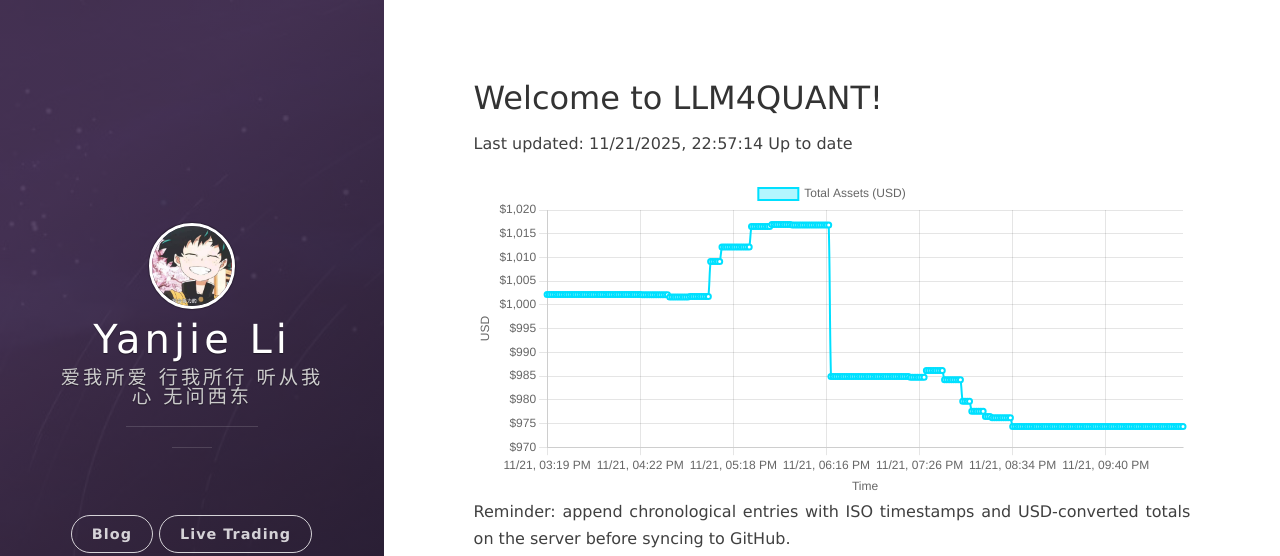
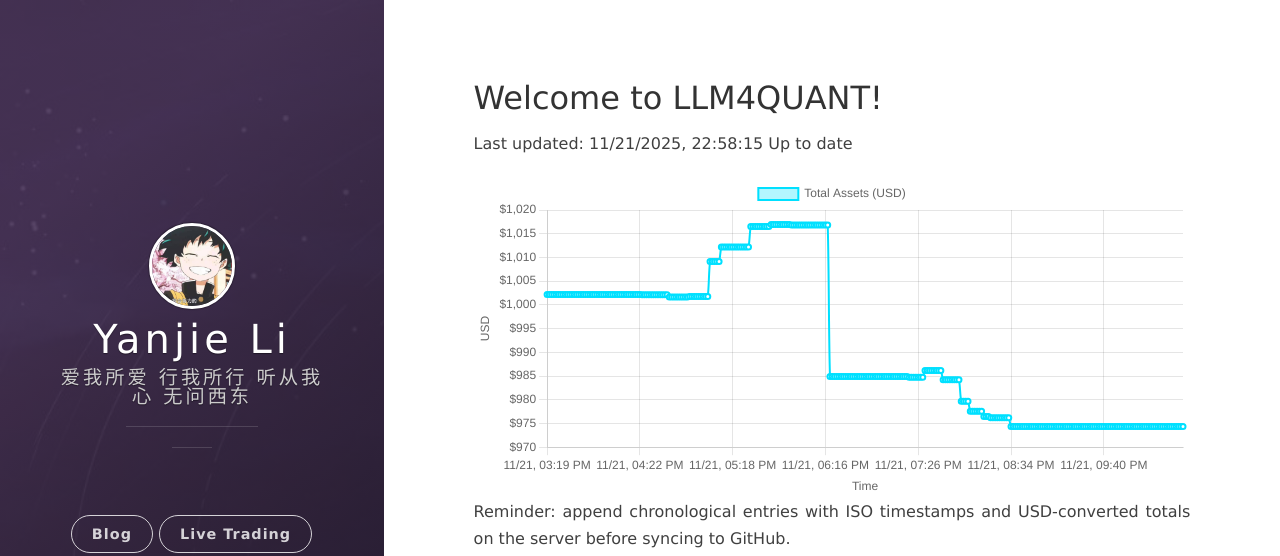
Before and after one commit to leeyegy/leeyegy.github.io, a Jekyll site: the page built from live-trading.html, in a window 1280 px wide. Shown: the top 556 px of the page. Built offline with Jekyll 4.4.1, drawn with Linux system fonts in a browser that asks for light colours; nearby versions of some CDN libraries.

Commit message:
AccountMonitor: update balance history 2025-11-22T06:58:15+08:00

```diff
--- a/assets/data/binance/balance-history.json
+++ b/assets/data/binance/balance-history.json
@@ -1,5 +1,5 @@
 {
-  "generatedAt": "2025-11-22T06:57:14+08:00",
+  "generatedAt": "2025-11-22T06:58:15+08:00",
   "asset": "total_usd_value",
   "history": [
     {
@@ -1125,6 +1125,10 @@
     {
       "timestamp": "2025-11-22T06:57:14+08:00",
       "totalUsd": 974.36593718
+    },
+    {
+      "timestamp": "2025-11-22T06:58:15+08:00",
+      "totalUsd": 974.36593718
     }
   ]
 }
```
